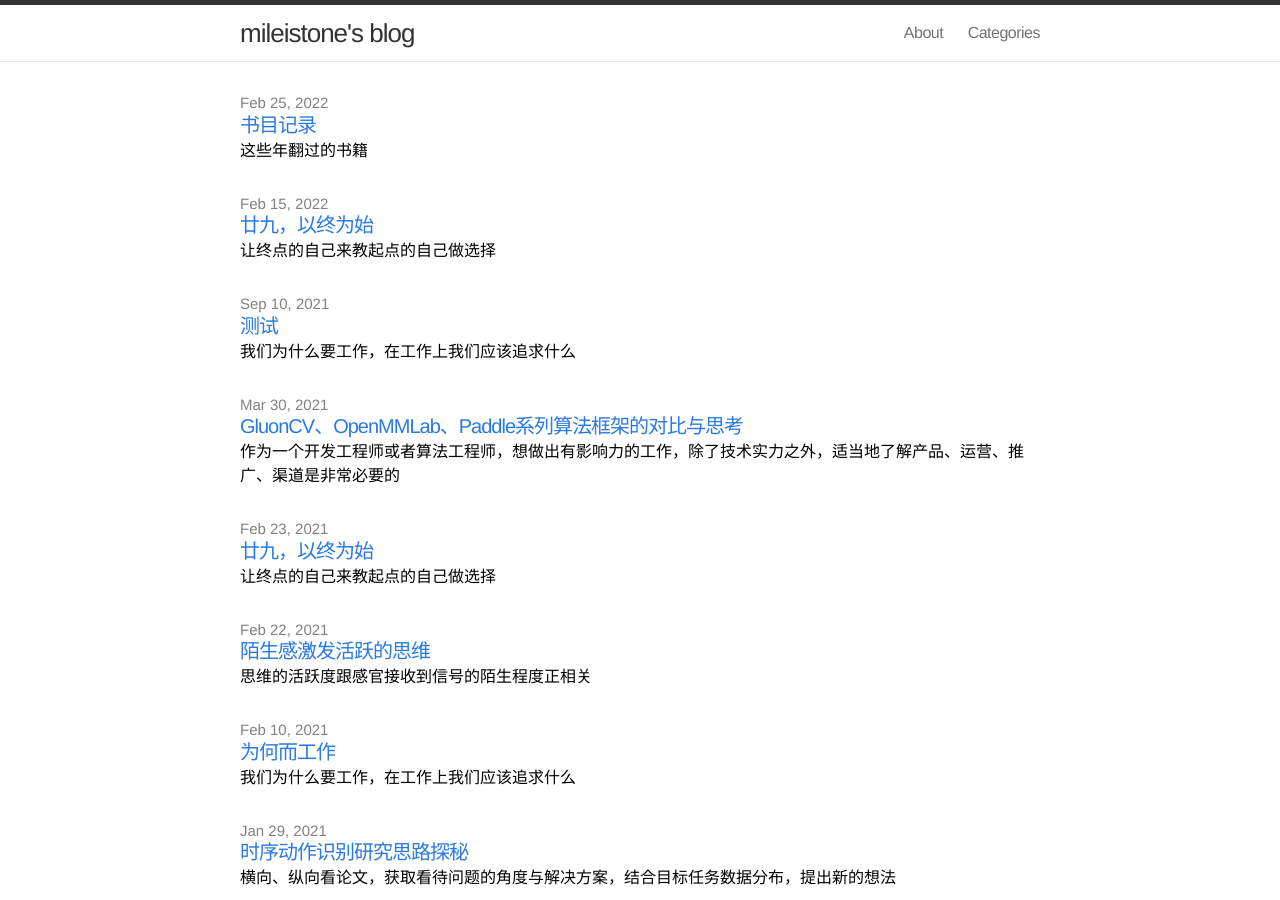
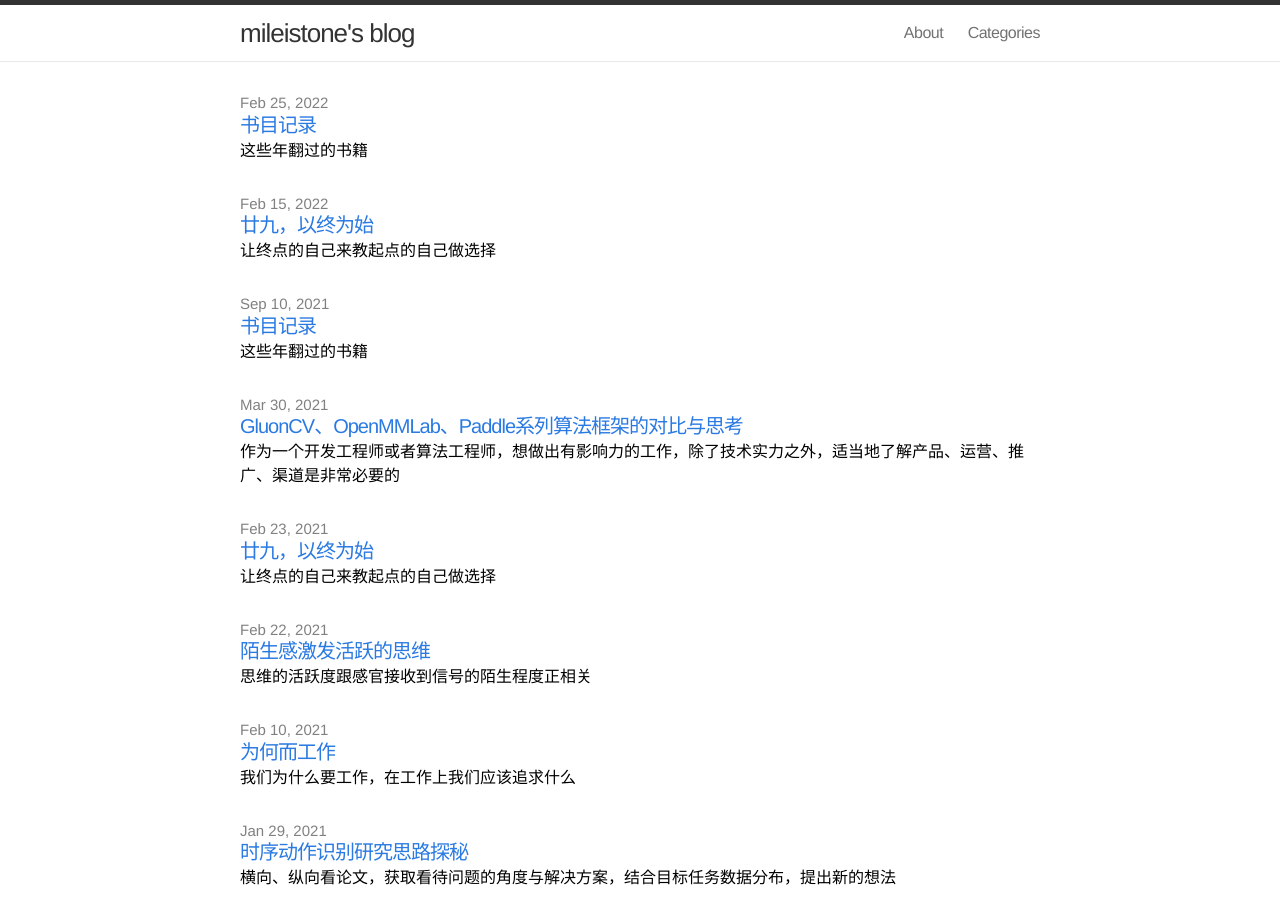
Before and after one commit to mileistone/mileistone.github.io, a Jekyll site: the page built from index.html, in a window 1280 px wide and 900 px high. Built offline with Jekyll 4.4.1, drawn with Linux system fonts in a browser that asks for light colours.

Commit message:
Update 2021-09-10-test.md

```diff
--- a/_posts/2021-09-10-test.md
+++ b/_posts/2021-09-10-test.md
@@ -1,8 +1,8 @@
 ---
 layout: post
 comments: true
-title: 测试
-excerpt: 我们为什么要工作，在工作上我们应该追求什么
+title: 书目记录
+excerpt: 这些年翻过的书籍
 categories: Life
 date: 2021-09-10 22:00:00
 ---
```
